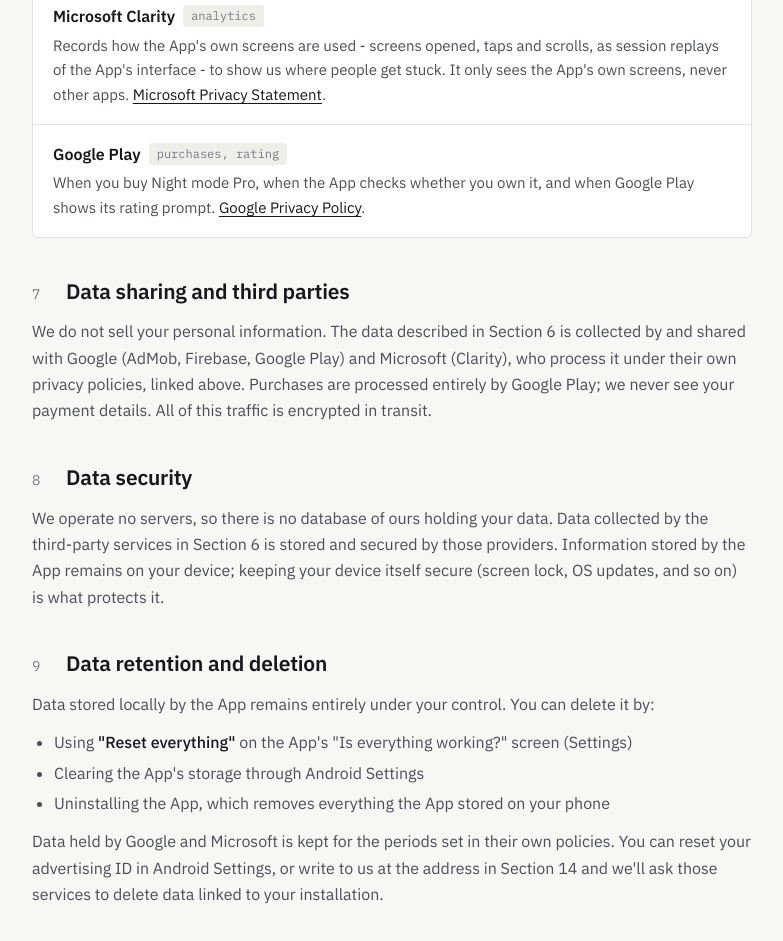
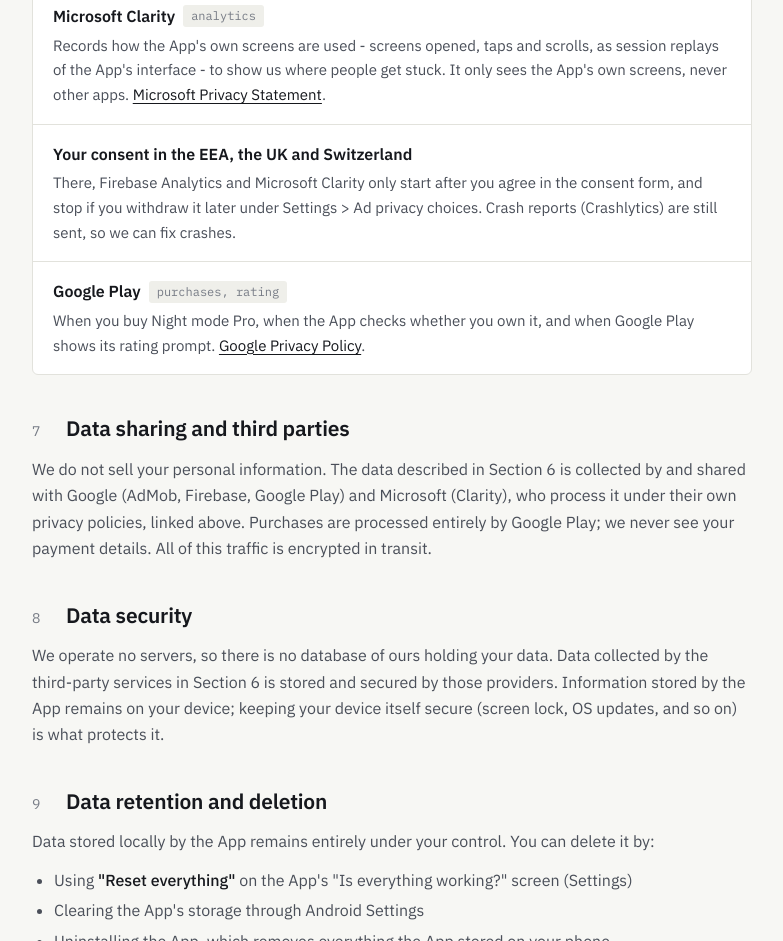
Before and after one commit to madhavraj840/BUNKWISE, a plain HTML site: page privacypolicynightmode.html in a window 1280 px wide. Shown: the part 4481-5422 px from the top of the page, without its empty margins (248-1031 px from the left). Drawn offline with Linux system fonts and the light colour scheme.

Commit message:
Night mode privacy policy: analytics only after consent in the EEA/UK
Co-Authored-By: Claude Opus 5.5 <noreply@anthropic.com>

```diff
--- a/privacypolicynightmode.html
+++ b/privacypolicynightmode.html
@@ -247,6 +247,10 @@ footer{display:flex;flex-wrap:wrap;justify-content:space-between;gap:12px;paddin
         <div class="p-desc">Records how the App's own screens are used - screens opened, taps and scrolls, as session replays of the App's interface - to show us where people get stuck. It only sees the App's own screens, never other apps. <a href="https://privacy.microsoft.com/privacystatement" target="_blank" rel="noopener">Microsoft Privacy Statement</a>.</div>
       </div>
       <div class="permission">
+        <div class="p-title">Your consent in the EEA, the UK and Switzerland</div>
+        <div class="p-desc">There, Firebase Analytics and Microsoft Clarity only start after you agree in the consent form, and stop if you withdraw it later under Settings &gt; Ad privacy choices. Crash reports (Crashlytics) are still sent, so we can fix crashes.</div>
+      </div>
+      <div class="permission">
         <div class="p-title">Google Play <span class="tag">purchases, rating</span></div>
         <div class="p-desc">When you buy Night mode Pro, when the App checks whether you own it, and when Google Play shows its rating prompt. <a href="https://policies.google.com/privacy" target="_blank" rel="noopener">Google Privacy Policy</a>.</div>
       </div>
```
